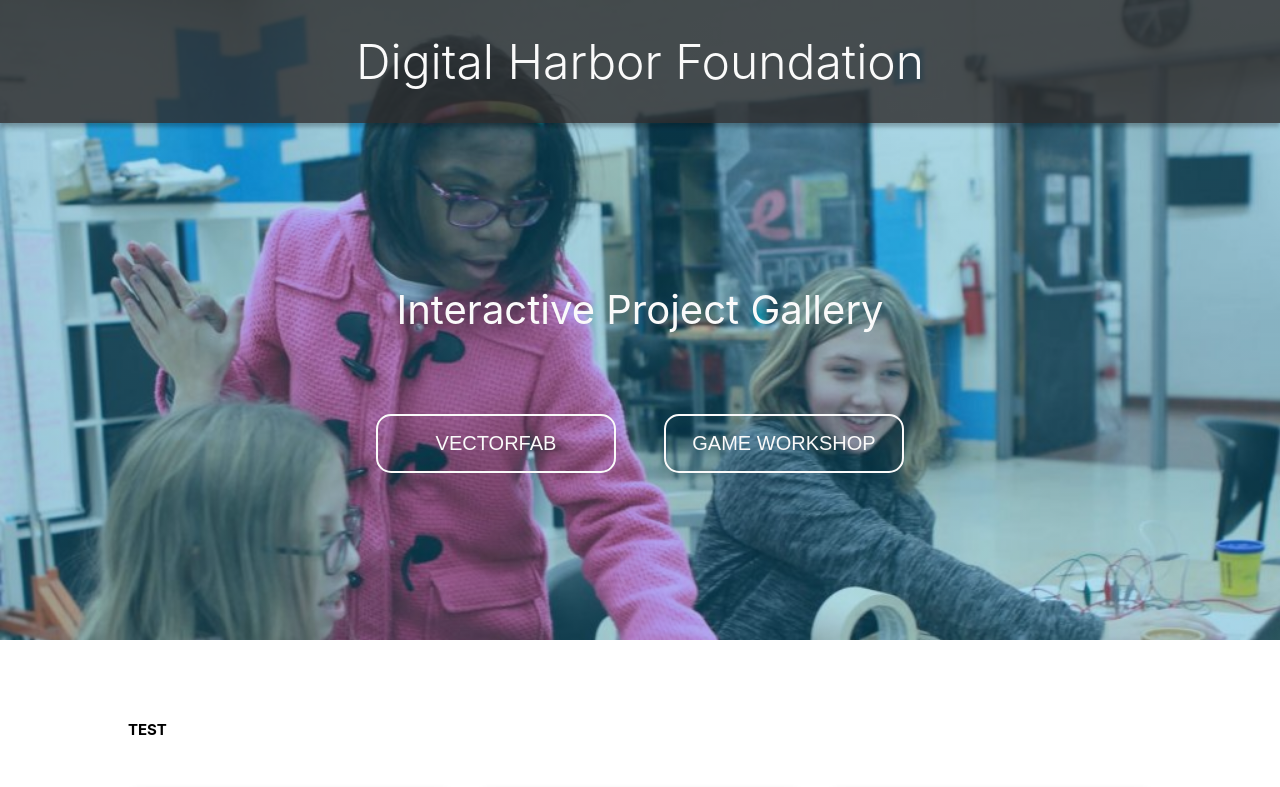
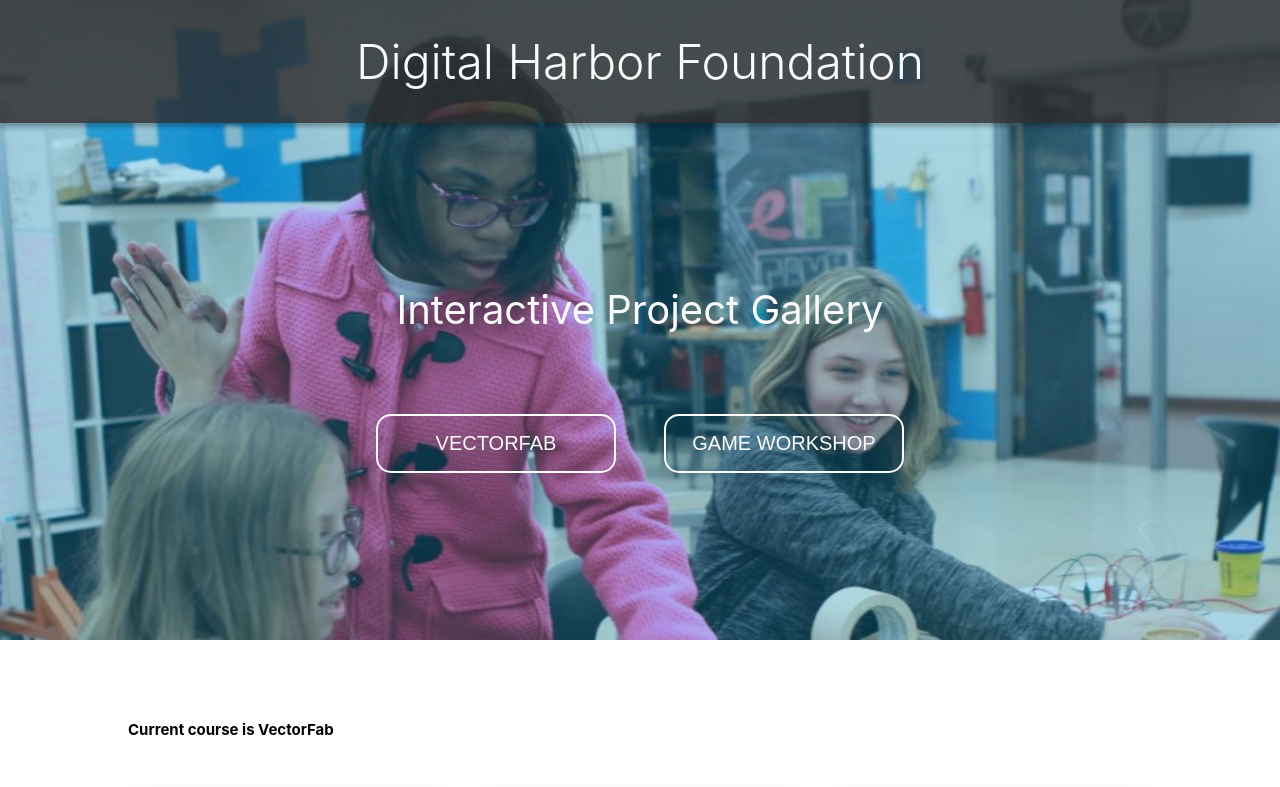
Before and after one commit to DigitalHarborFoundation/interactive-gallery-prototype, a React (Create React App) app: page / in a window 1280 px wide. Shown: the top 787 px of the page. Built offline with nearby package versions, Linux system fonts and the light colour scheme.

Commit message:
added ternary for conditional render of projects linked to current course

```diff
--- a/src/App.js
+++ b/src/App.js
@@ -6,7 +6,7 @@ import ProjectCardGrid from "./components/ProjectCardGrid";
 
 class App extends Component {
   state = {
-    selectedCourse: "TEST"
+    selectedCourse: "VectorFab"
   };
 
   toggleCourse = courseName => {
--- a/src/components/ProjectCardGrid.js
+++ b/src/components/ProjectCardGrid.js
@@ -4,7 +4,10 @@ import ProjectCard from "./ProjectCard";
 
 const ProjectCardGrid = props => (
   <ContentWrapper>
-    <h2>{props.selectedCourse}</h2>
+    <h2>
+      Current course is{" "}
+      {props.selectedCourse === "VectorFab" ? "VectorFab" : "Game Workshop"}{" "}
+    </h2>
     <MainGrid>
       <ProjectCard youthName="Jonathan" projectSemester="Fall 2018" />
       <ProjectCard youthName="Shawn" projectSemester="Fall 2018" />
```
